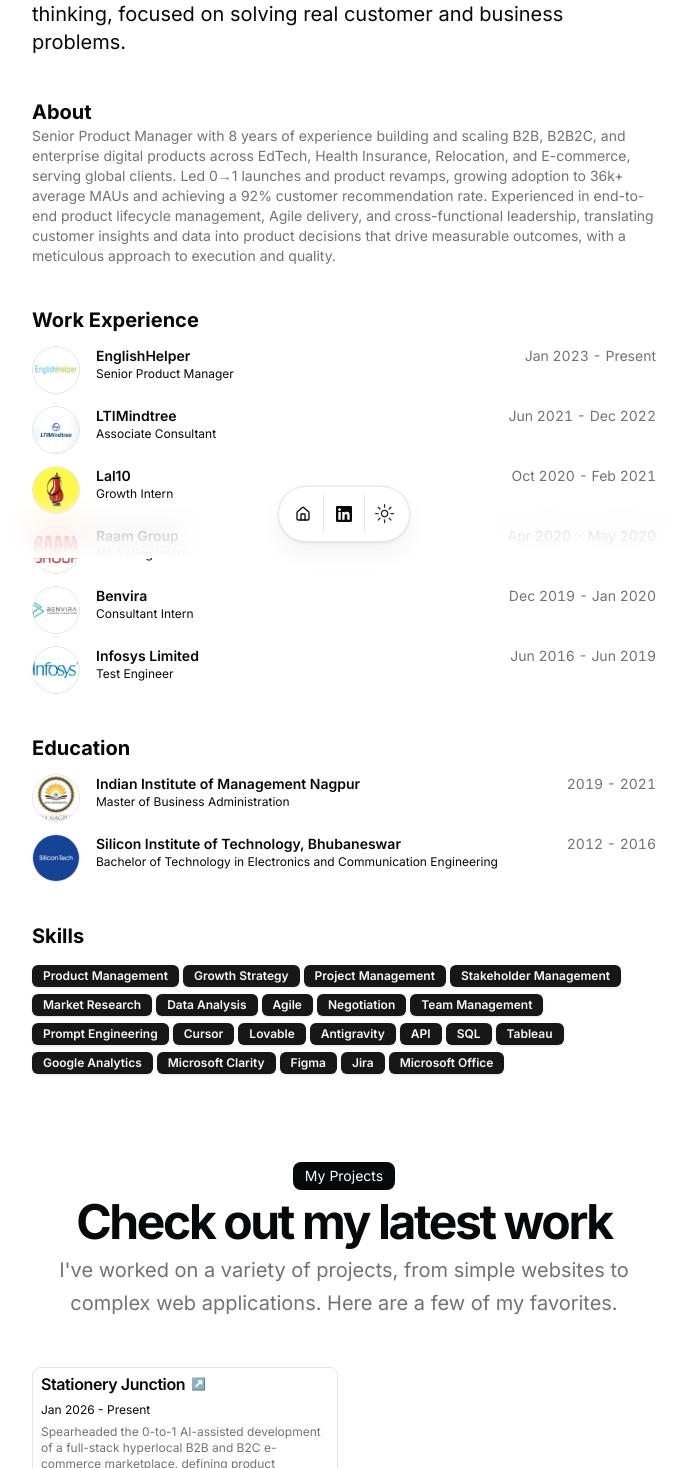
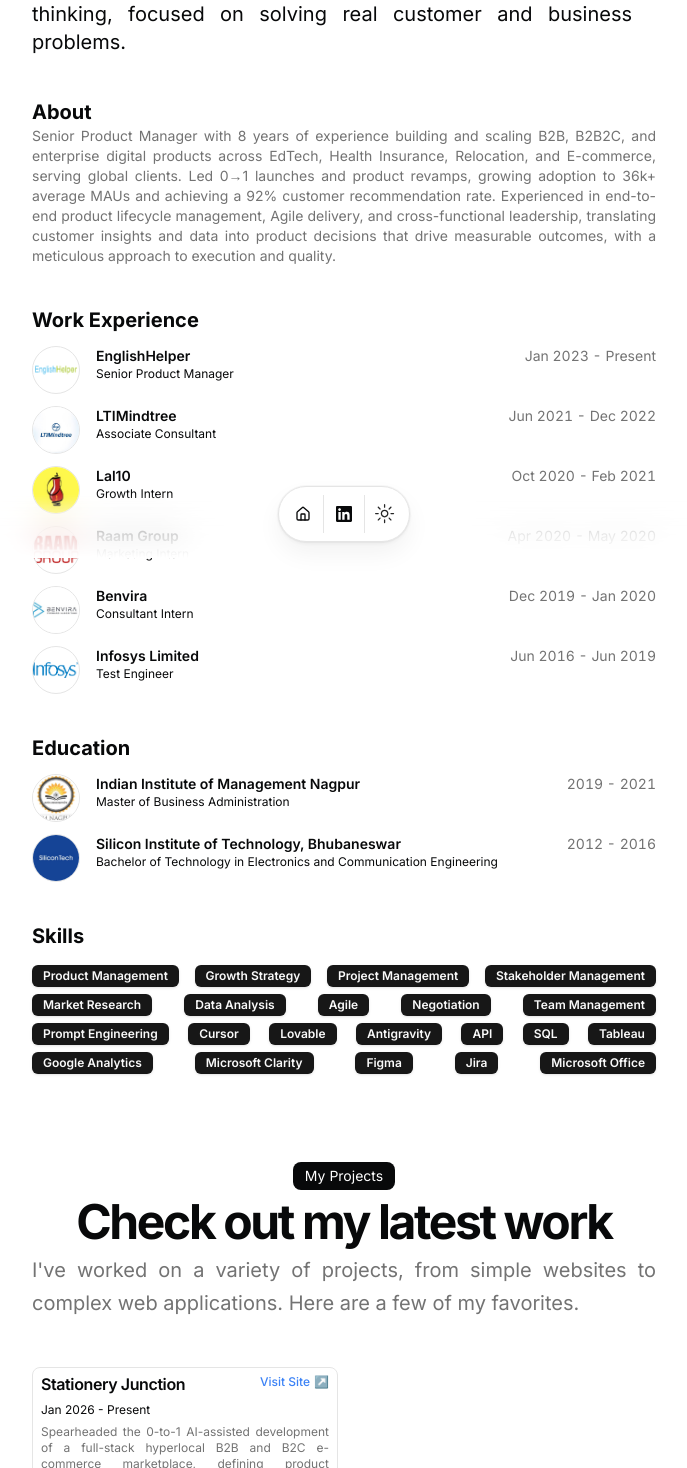
Before and after one commit to reshamdilawari/reshamdilawari.github.io, a Next.js app: page / in a window 1280 px wide. Shown: the part 242-1710 px from the top of the page, without its empty margins (296-983 px from the left). Built offline with nearby package versions, Linux system fonts and the light colour scheme.

Commit message:
Update layout: right-align Visit Site link and justify text across sections

```diff
--- a/src/app/page.tsx
+++ b/src/app/page.tsx
@@ -22,7 +22,7 @@ export default function Page() {
               text={`Hi, I'm ${DATA.name}\u00A0👋`}
             />
             <BlurFadeText
-              className="max-w-[600px] md:text-xl"
+              className="max-w-[600px] md:text-xl text-justify"
               delay={BLUR_FADE_DELAY}
               text={DATA.description}
             />
@@ -34,7 +34,7 @@ export default function Page() {
           <h2 className="text-xl font-bold">About</h2>
         </BlurFade>
         <BlurFade delay={BLUR_FADE_DELAY * 4}>
-          <Markdown className="prose max-w-full text-pretty font-sans text-sm text-muted-foreground dark:prose-invert">
+          <Markdown className="prose max-w-full text-pretty font-sans text-sm text-muted-foreground dark:prose-invert text-justify [&>p]:text-justify">
             {DATA.summary}
           </Markdown>
         </BlurFade>
@@ -93,7 +93,7 @@ export default function Page() {
           <BlurFade delay={BLUR_FADE_DELAY * 9}>
             <h2 className="text-xl font-bold">Skills</h2>
           </BlurFade>
-          <div className="flex flex-wrap gap-1">
+          <div className="flex flex-wrap gap-1 justify-between">
             {DATA.skills.map((skill, id) => (
               <BlurFade key={skill} delay={BLUR_FADE_DELAY * 10 + id * 0.05}>
                 <Badge key={skill}>{skill}</Badge>
@@ -113,7 +113,7 @@ export default function Page() {
                 <h2 className="text-3xl font-bold tracking-tighter sm:text-5xl">
                   Check out my latest work
                 </h2>
-                <p className="text-muted-foreground md:text-xl/relaxed lg:text-base/relaxed xl:text-xl/relaxed">
+                <p className="text-muted-foreground md:text-xl/relaxed lg:text-base/relaxed xl:text-xl/relaxed text-justify">
                   I&apos;ve worked on a variety of projects, from simple
                   websites to complex web applications. Here are a few of my
                   favorites.
--- a/src/components/project-card.tsx
+++ b/src/components/project-card.tsx
@@ -90,26 +90,38 @@ export function ProjectCard({
         }}
       >
         <div className="space-y-1">
+          <div className="flex items-center justify-between gap-x-2">
             <CardTitle className="mt-1 text-base">
               {isClickable ? (
                 <Link
                   href={href}
                   target="_blank"
                   rel="noopener noreferrer"
-                className="hover:underline inline-flex items-center gap-1.5"
+                  className="hover:underline"
                 >
                   {title}
-                <span className="text-xs text-muted-foreground">↗</span>
                 </Link>
               ) : (
                 title
               )}
             </CardTitle>
+            {isClickable && (
+              <Link
+                href={href}
+                target="_blank"
+                rel="noopener noreferrer"
+                className="inline-flex items-center gap-1 text-xs font-medium text-blue-500 hover:underline whitespace-nowrap"
+              >
+                <span>Visit Site</span>
+                <span className="text-blue-500">↗</span>
+              </Link>
+            )}
+          </div>
           <time className="font-sans text-xs">{dates}</time>
           <div className="hidden font-sans text-xs underline print:visible">
             {link?.replace("https://", "").replace("www.", "").replace("/", "")}
           </div>
-          <Markdown className="prose max-w-full text-pretty font-sans text-xs text-muted-foreground dark:prose-invert">
+          <Markdown className="prose max-w-full text-pretty font-sans text-xs text-muted-foreground dark:prose-invert text-justify [&>p]:text-justify">
             {Array.isArray(description) ? (description as readonly string[]).join('\n\n') : (description as string)}
           </Markdown>
         </div>
--- a/src/components/resume-card.tsx
+++ b/src/components/resume-card.tsx
@@ -94,16 +94,16 @@ export const ResumeCard = ({
                 duration: 0.7,
                 ease: [0.16, 1, 0.3, 1],
               }}
-              className="mt-2 text-xs sm:text-sm"
+              className="mt-2 text-xs sm:text-sm text-justify"
             >
               {Array.isArray(description) ? (
-                <ul className="list-disc list-inside space-y-1">
+                <ul className="list-disc pl-4 space-y-1 text-justify">
                   {(description as readonly string[]).map((item, index) => (
-                    <li key={index}>{item}</li>
+                    <li key={index} className="text-justify">{item}</li>
                   ))}
                 </ul>
               ) : (
-                description
+                <p className="text-justify">{description}</p>
               )}
             </motion.div>
           )}
```
Lines whose indentation alone changed are shown as unchanged.
